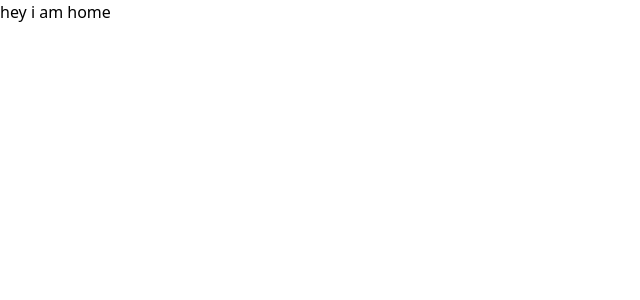
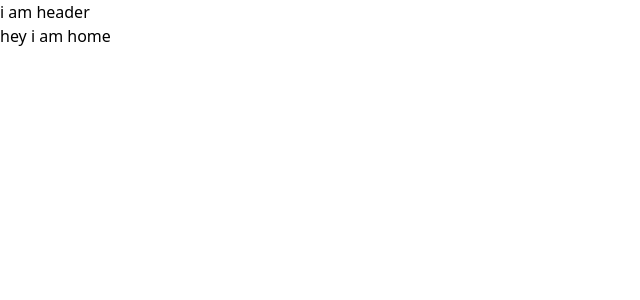
Before and after one commit to shresthashim/mern-blog, a React (Vite) app in the folder client/: page / in a window 1280 px wide. Shown: the top 300 px of the page, without its empty margins (0-640 px from the left). Built offline with nearby package versions, Linux system fonts and the light colour scheme.

Commit message:
feat : create header component

```diff
--- a/client/src/App.tsx
+++ b/client/src/App.tsx
@@ -5,20 +5,23 @@ import SignIn from "./pages/SignIn.tsx";
 import SignUp from "./pages/SignUp.tsx";
 import Projects from "./pages/Projects.tsx";
 import Dashboard from "./pages/Dashboard.tsx";
+import Header from "./components/Header.tsx";
 
 function App() {
 
     return (
+
         <BrowserRouter>
+            <Header/>
 
             <Routes>
-            <Route path="/" element={<Home />} />
+                <Route path="/" element={<Home/>}/>
 
-            <Route path={'/about'} element={<About />} />
-            <Route path={'/sign-in'} element={<SignIn />} />
-            <Route path={'/sign-up'} element={<SignUp />} />
-            <Route path={'/projects'} element={<Projects />} />
-            <Route path={'/dashboard'} element={<Dashboard />} />
+                <Route path={'/about'} element={<About/>}/>
+                <Route path={'/sign-in'} element={<SignIn/>}/>
+                <Route path={'/sign-up'} element={<SignUp/>}/>
+                <Route path={'/projects'} element={<Projects/>}/>
+                <Route path={'/dashboard'} element={<Dashboard/>}/>
 
 
             </Routes>
--- /dev/null
+++ b/client/src/components/Header.tsx
@@ -0,0 +1,10 @@
+
+const Header = () => {
+    return (
+        <div>
+i am header
+        </div>
+    );
+};
+
+export default Header;
```
Lines whose indentation alone changed are shown as unchanged.
